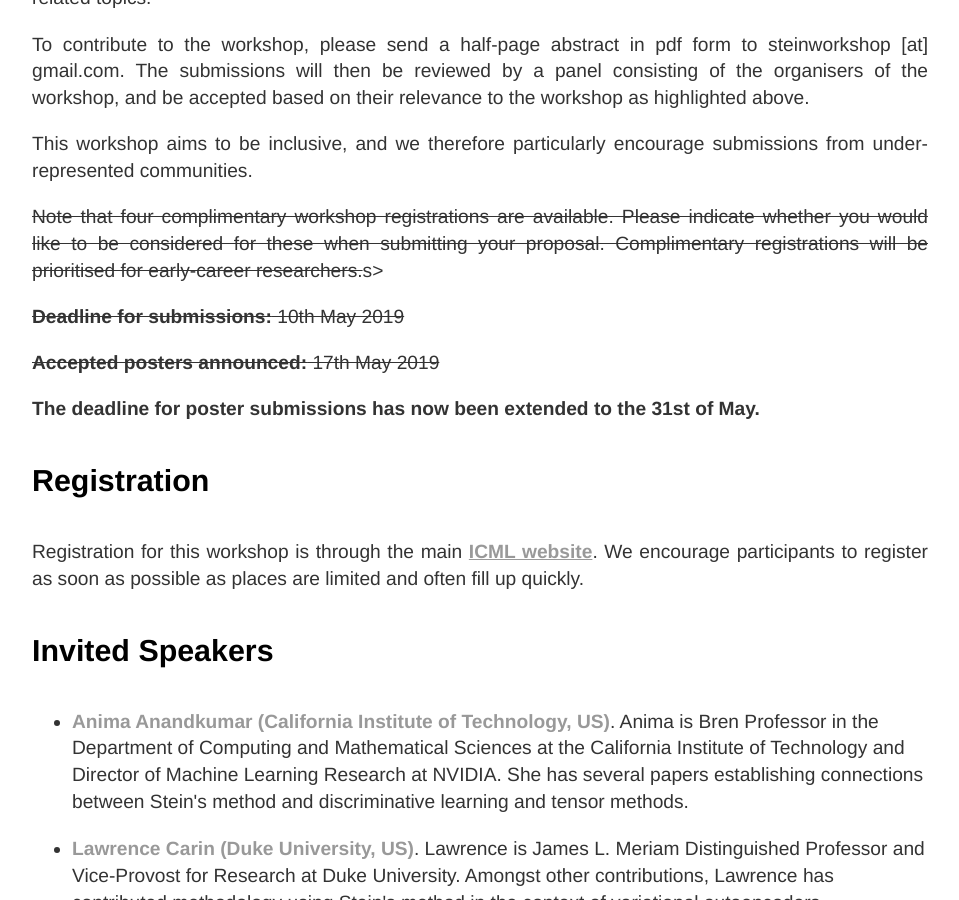
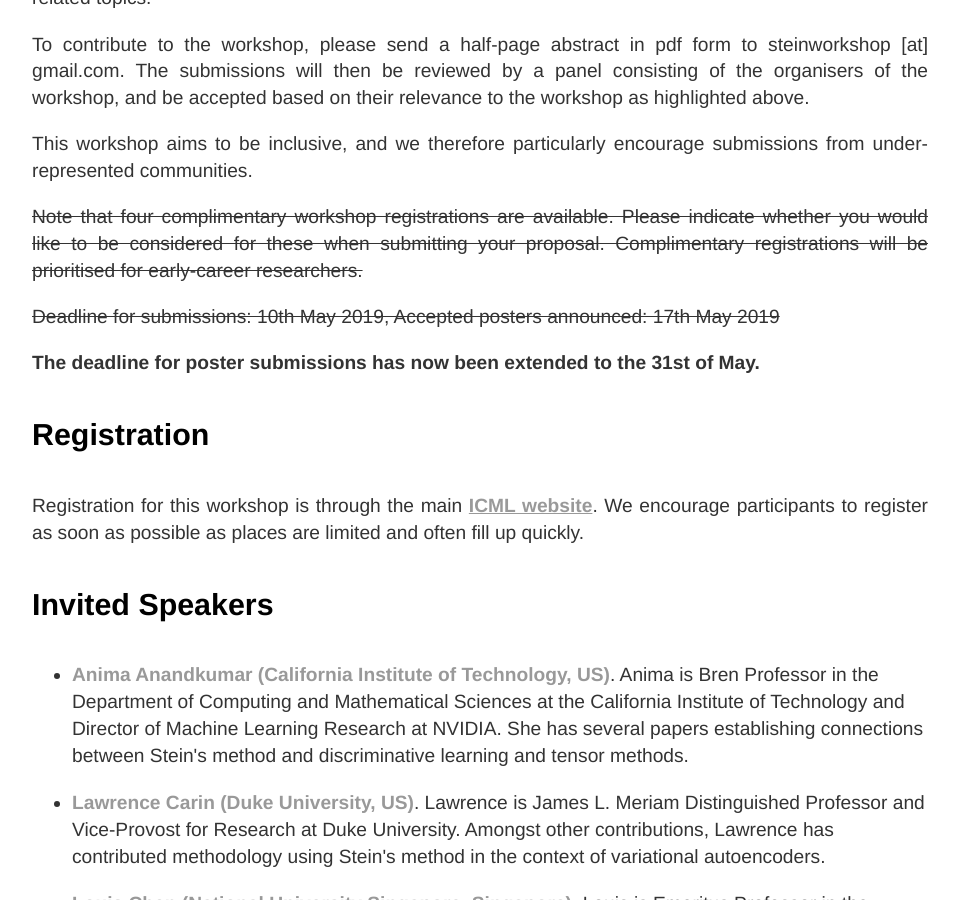
Before and after one commit to steinworkshop/steinworkshop.github.io, a Jekyll site: the page built from index.html, in a window 1280 px wide and 900 px high, scrolled down 1374 px. Shown: the whole window, without its empty margins (160-1119 px from the left). Built offline with Jekyll 4.4.1, drawn with Linux system fonts in a browser that asks for light colours.

Commit message:
corrected typo

```diff
--- a/index.html
+++ b/index.html
@@ -33,10 +33,9 @@ title: ICML Workshop on Stein's Method
 
 	<p>This workshop aims to be inclusive, and we therefore particularly encourage submissions from under-represented communities.</p>
 
-	<p><s>Note that four complimentary workshop registrations are available. Please indicate whether you would like to be considered for these when submitting your proposal. Complimentary registrations will be prioritised for early-career researchers.</s>s></p>
+	<p><s>Note that four complimentary workshop registrations are available. Please indicate whether you would like to be considered for these when submitting your proposal. Complimentary registrations will be prioritised for early-career researchers.</s></p>
 
-	<p><s><strong>Deadline for submissions:</strong> 10th May 2019 </s></p>
-	<p><s><strong>Accepted posters announced:</strong> 17th May 2019</s></p>
+	<p><s>Deadline for submissions: 10th May 2019,      Accepted posters announced: 17th May 2019</s></p>
 
 
 	<p><strong>The deadline for poster submissions has now been extended to the 31st of May. </strong></p>
```
